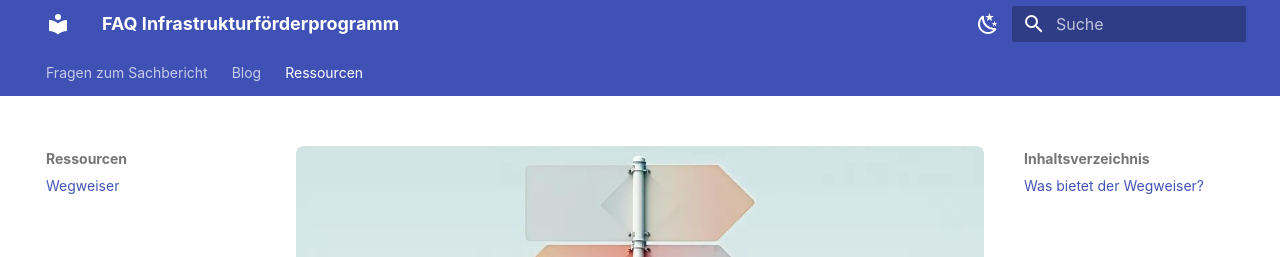
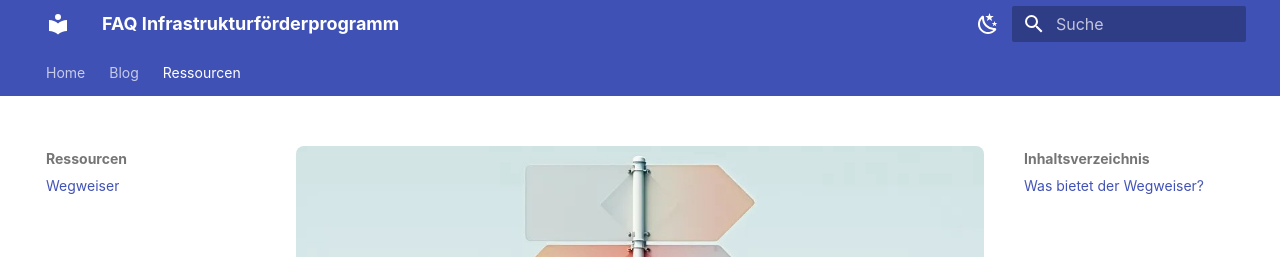
Before and after one commit to ifpstz/ifp-faq, an MkDocs documentation site: the page built from docs/ressourcen/wegweiser.md, in a window 1280 px wide and 1057 px high. Shown: the top 257 px of the window. Built offline with MkDocs 1.6.1 and Material for MkDocs 9.7.7, drawn with Linux system fonts in a browser that asks for light colours; some web fonts are replaced; some of the changed lines change nothing that is shown.

Commit message:
Update mkdocs.yml
added nav

```diff
--- a/mkdocs.yml
+++ b/mkdocs.yml
@@ -32,6 +32,10 @@ theme:
     text: "Berlin Type"
     code: "Fira Code"
 
+nav:
+  - Home: index.md
+  - ... # Hier fügt Awesome Pages alle restlichen Ordner/Dateien automatisch ein
+
 extra_css:
   - styles/berlin.css
 extra_templates:
```
